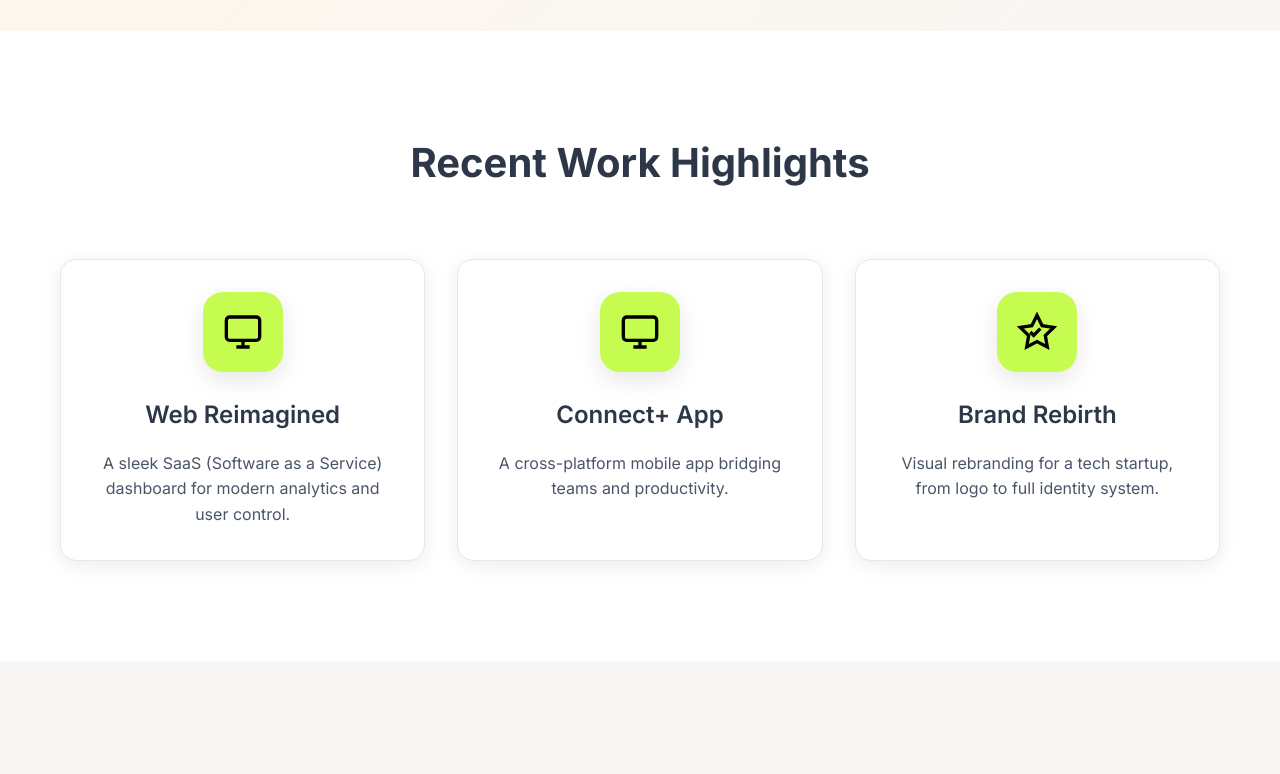
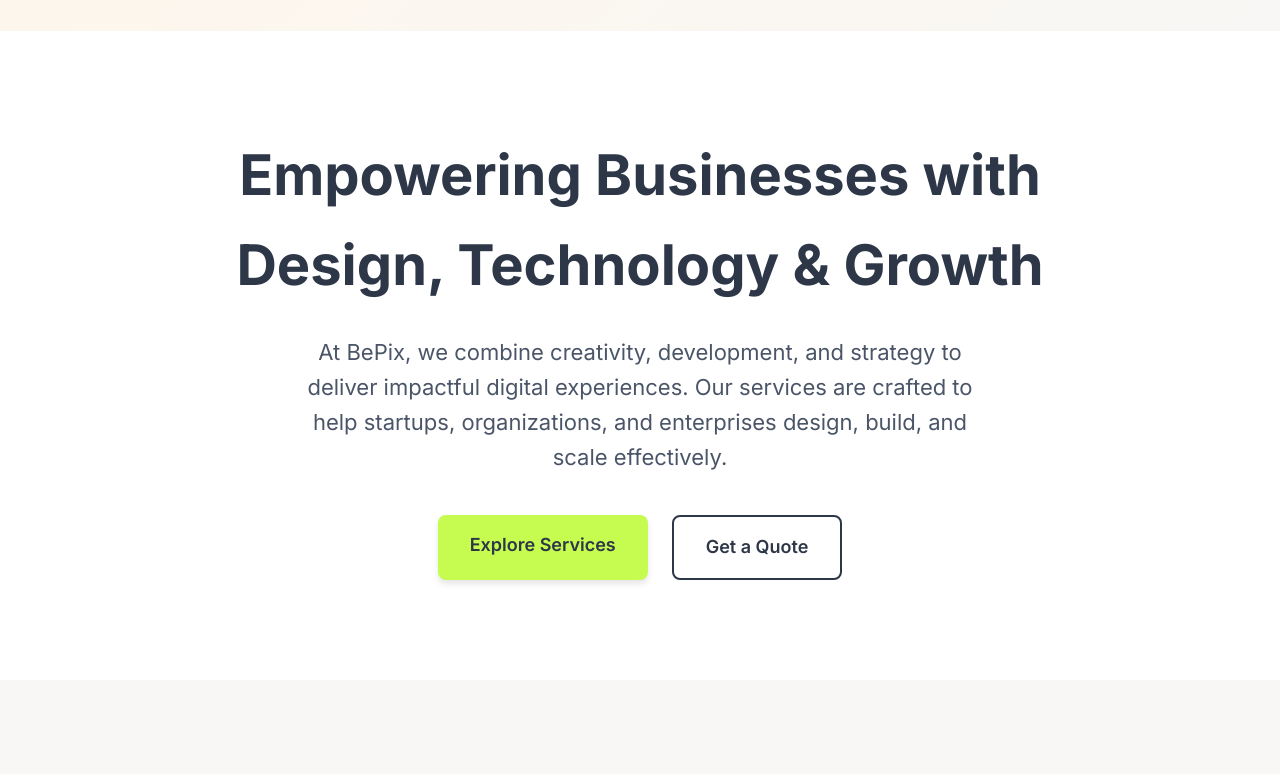
Before and after one commit to bepixcorp/bepix-nextjs, a Next.js app: page /work in a window 1280 px wide. Shown: the part 640-1414 px from the top of the page. Built offline with nearby package versions, Linux system fonts and the light colour scheme.

Commit message:
Add Empowering Businesses section to Work page: Move section from Services to Work page after hero

```diff
--- a/app/work/page.tsx
+++ b/app/work/page.tsx
@@ -37,8 +37,62 @@
         </div>
       </section>
 
-      {/* Section 1: Featured Projects */}
+      {/* Section 1: Empowering Businesses */}
       <section style={{ padding: '100px 0', background: 'white' }}>
+        <div className="container">
+          <div style={{ maxWidth: '900px', margin: '0 auto', textAlign: 'center' }}>
+            <h2 style={{
+              fontSize: '3.5rem',
+              fontWeight: '700',
+              marginBottom: '1.5rem',
+              color: 'var(--accent)',
+            }}>
+              Empowering Businesses with Design, Technology & Growth
+            </h2>
+            <p style={{
+              fontSize: '1.375rem',
+              color: 'var(--text-secondary)',
+              marginBottom: '2.5rem',
+              lineHeight: '1.6',
+              maxWidth: '700px',
+              margin: '0 auto 2.5rem'
+            }}>
+              At BePix, we combine creativity, development, and strategy to deliver impactful digital experiences. Our services are crafted to help startups, organizations, and enterprises design, build, and scale effectively.
+            </p>
+            <div style={{ display: 'flex', gap: '1.5rem', flexWrap: 'wrap', justifyContent: 'center' }}>
+              <Link href="/services" style={{
+                background: 'var(--secondary)',
+                color: 'var(--accent)',
+                padding: '1rem 2rem',
+                borderRadius: '8px',
+                textDecoration: 'none',
+                fontWeight: '600',
+                fontSize: '1.125rem',
+                transition: 'all 0.3s ease',
+                boxShadow: '0 4px 6px rgba(0, 0, 0, 0.1)'
+              }}>
+                Explore Services
+              </Link>
+              <Link href="/contact#get-in-touch" style={{
+                background: 'transparent',
+                color: 'var(--accent)',
+                padding: '1rem 2rem',
+                borderRadius: '8px',
+                textDecoration: 'none',
+                fontWeight: '600',
+                fontSize: '1.125rem',
+                border: '2px solid var(--accent)',
+                transition: 'all 0.3s ease'
+              }}>
+                Get a Quote
+              </Link>
+            </div>
+          </div>
+        </div>
+      </section>
+
+      {/* Section 2: Featured Projects */}
+      <section style={{ padding: '100px 0', background: '#F8F7F5' }}>
         <div className="container">
           <h2 style={{
             fontSize: '2.5rem',
@@ -186,7 +240,7 @@
         </div>
       </section>
 
-      {/* Section 2: Our Expertise */}
+      {/* Section 3: Our Expertise */}
       <section style={{ padding: '100px 0', background: '#F8F7F5' }}>
         <div className="container">
           <h2 style={{
@@ -337,7 +391,7 @@
         </div>
       </section>
 
-      {/* Section 3: Collaboration Process */}
+      {/* Section 4: Collaboration Process */}
       <section style={{ padding: '100px 0', background: 'white' }}>
         <div className="container">
           <h2 style={{
```
